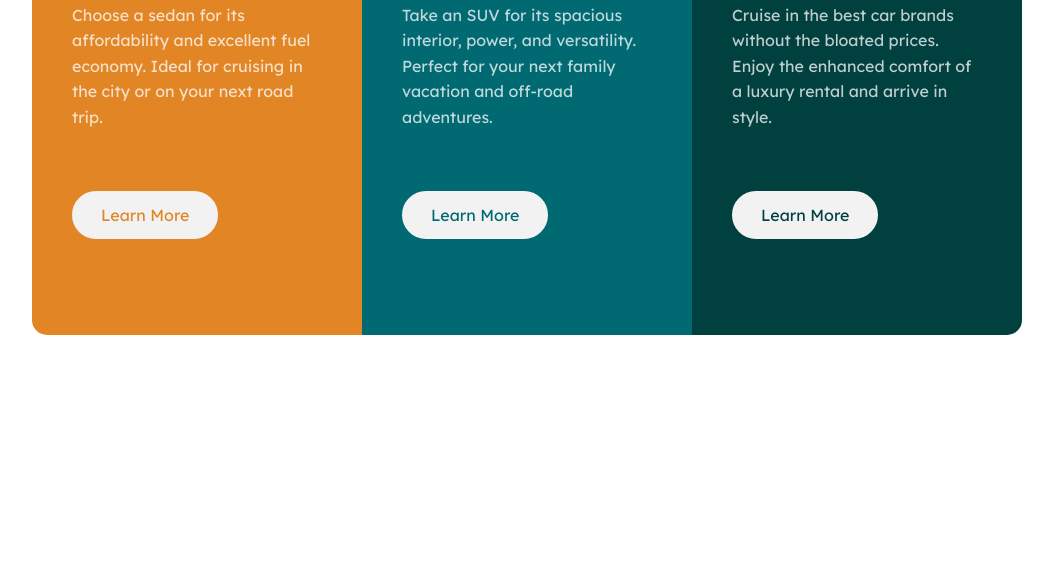
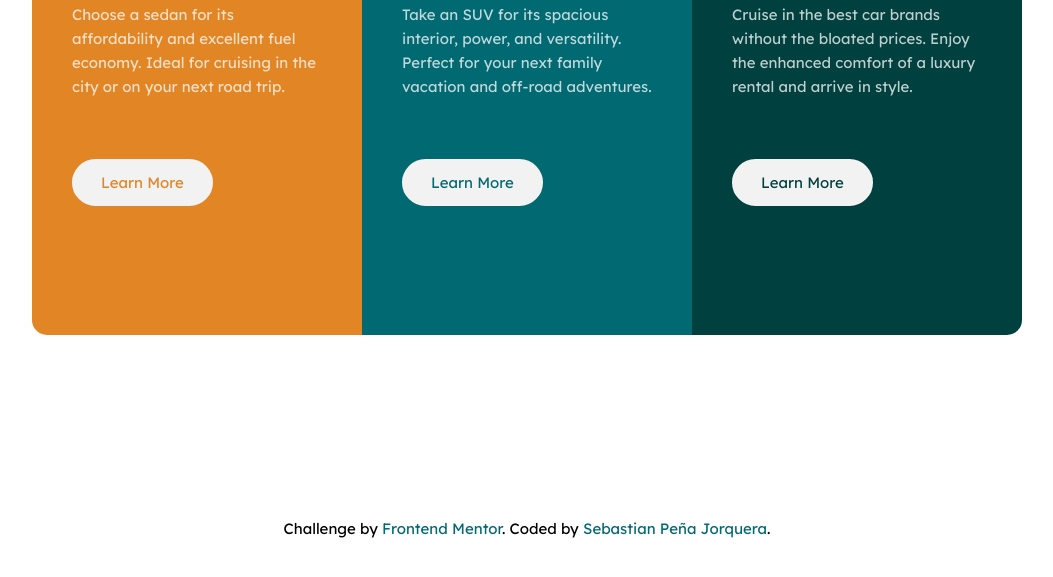
Before and after one commit to retrovertigo1981/3-column-preview-card-component-main, a plain HTML site: page index.html in a window 1280 px wide. Shown: the part 335-912 px from the top of the page, without its empty margins (113-1166 px from the left). Before the commit the page ends 840 px from the top, so only its background shows below. Drawn offline with Linux system fonts and the light colour scheme.

Commit message:
ultimos detalles a los estilos css, se finaliza el desafio

```diff
--- a/index.html
+++ b/index.html
@@ -4,6 +4,7 @@
     <meta charset="UTF-8">
     <meta http-equiv="X-UA-Compatible" content="IE=edge">
     <meta name="viewport" content="width=device-width, initial-scale=1.0">
+    <meta name="description" content="Frontend Mentor challenge">
     <link rel="icon" type="image/png" sizes="32x32" href="./images/favicon-32x32.png">
     <link rel="stylesheet" href="/styles.css">
     <link rel="stylesheet" href="normalize.css">
@@ -11,7 +12,7 @@
 </head>
 <body>
     <div class="container">
-        <div class="sedan-container">
+        <div class="sedan-container" id="sedan">
 
             <div class="sedan-container--icon">
                 <img src="/images/icon-sedans.svg" alt="sedan">
@@ -20,15 +21,15 @@
             <p>Choose a sedan for its affordability and excellent fuel economy. Ideal for cruising in the city
                 or on your next road trip.</p>
 
-            <a href="#">Learn More</a>
+            <a href="#sedan">Learn More</a>
 
 
         </div>
 
-        <div class="suvs-container">
+        <div class="suvs-container" id="suvs">
 
             <div class="suvs-container--icon">
-                <img src="/images/icon-suvs.svg" alt="">
+                <img src="/images/icon-suvs.svg" alt="suvs">
             </div>
 
             <h2>SUVS</h2>
@@ -36,15 +37,15 @@
             <p>Take an SUV for its spacious interior, power, and versatility. Perfect for your next family vacation
                 and off-road adventures.</p>
 
-            <a href="#">Learn More</a>
+            <a href="#suvs">Learn More</a>
 
 
 
         </div>
 
-        <div class="luxury-container">
+        <div class="luxury-container" id="luxury">
             <div class="luxury-container--icon">
-                <img src="/images/icon-luxury.svg" alt="">
+                <img src="/images/icon-luxury.svg" alt="luxury">
             </div>
 
             <h2>LUXURY</h2>
@@ -52,9 +53,15 @@
             <p>Cruise in the best car brands without the bloated prices. Enjoy the enhanced comfort of a luxury
                 rental and arrive in style.</p>
 
-            <a href="#">Learn More</a>
+            <a href="#luxury">Learn More</a>
 
         </div>
+
+
+    </div>
+    <div class="attribution">
+        <p>Challenge by <a href="https://www.frontendmentor.io?ref=challenge" target="_blank"> Frontend Mentor</a>.
+            Coded by <a href="https://twitter.com/Retrovertigo_cl">Sebastian Peña Jorquera</a>.</p>
     </div>
 </body>
 </html>
--- a/styles.css
+++ b/styles.css
@@ -6,7 +6,7 @@ html {
 
 body {
     font-family: 'Lexend Deca', sans-serif;
-    font-size: 1.6rem;
+    font-size: 1.5rem;
     font-weight: 400;
 
 }
@@ -93,6 +93,30 @@ body {
     background-color: transparent;
 }
 
+footer {
+    width: 100%;
+    height: 30px;
+    margin-top: 130px;
+}
+
+.attribution {
+    display: flex;
+    width: 100%;
+    justify-content: center;
+    margin-bottom: 50px;
+}
+
+.attribution p a {
+    text-decoration: none;
+    color: #016972;
+}
+
+.attribution p a:hover {
+    color: #E28525;
+}
+
+
+
 @media (min-width: 813px) {
     .container {
         display: flex;
```
Also changed, not shown: 1 other file.
